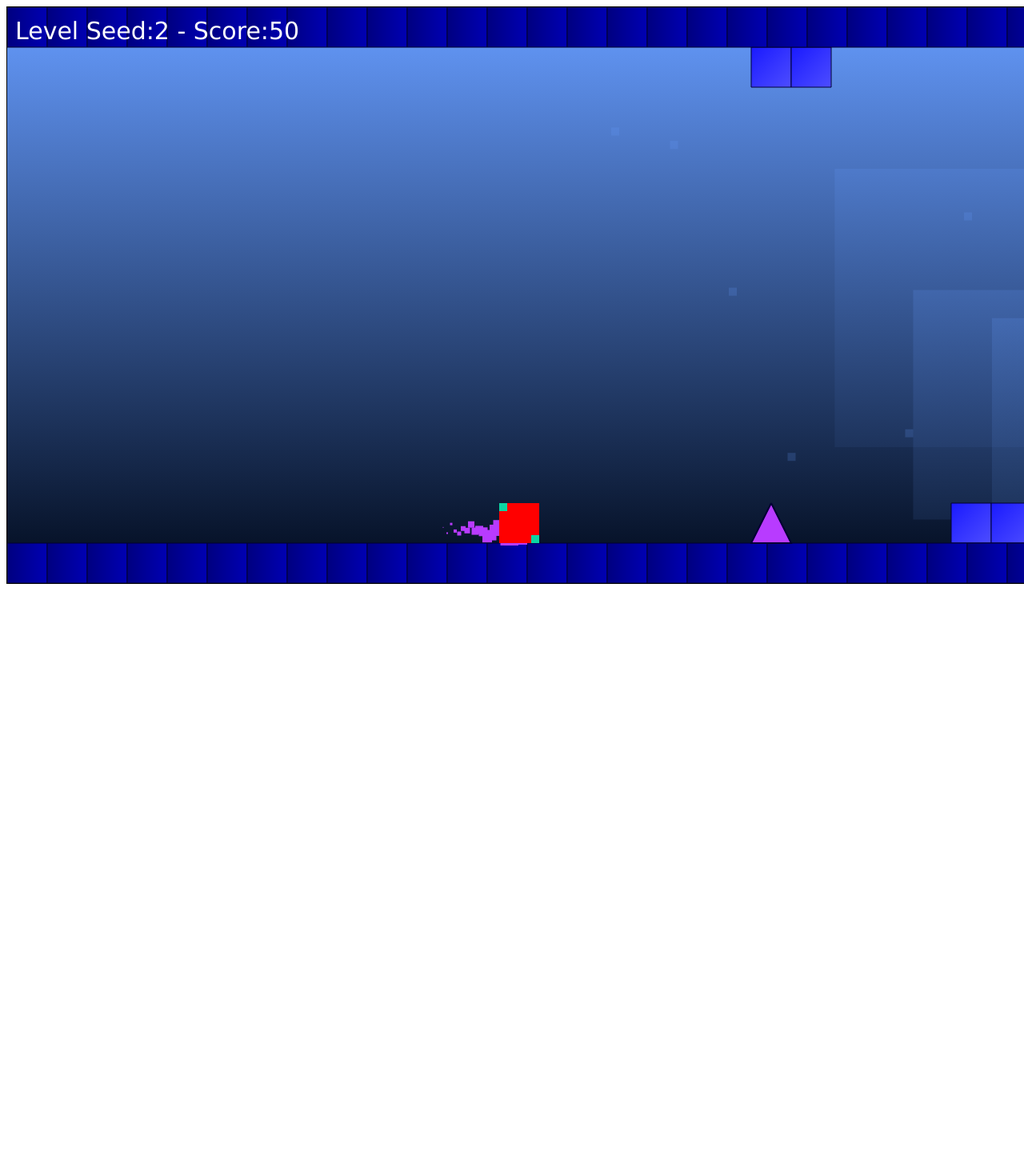
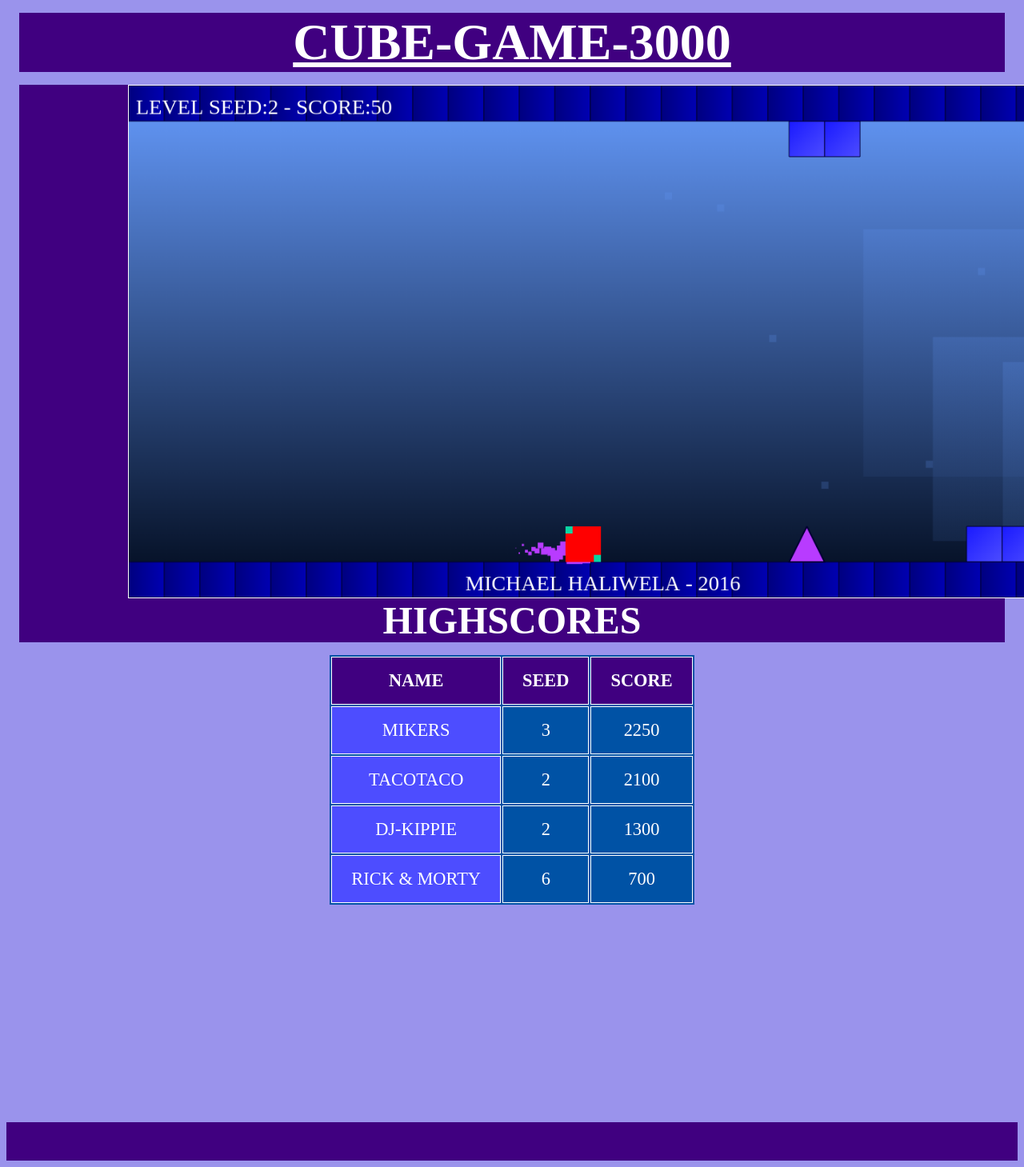
Before and after one commit to mikermike/trainee-project, a website: page CubeGame-MH2.html in a window 1280 px wide. Shown: the whole page at 80% size. Before the commit the page ends 800 px from the top, so only its background shows below. Drawn offline with Linux system fonts and the light colour scheme; animation ran at ten frames a second.

Commit message:
Design Final, Express & Node

```diff
--- a/CubeGame-MH2.html
+++ b/CubeGame-MH2.html
@@ -6,9 +6,102 @@
     <title></title>
     <script src="./angular.min.js"></script>
 
+    <style>
+        body{
+            font-family:'Agency FB';
+            background-color:#9a93ec;
+            color:white;
+            text-transform: uppercase;
+        }
+
+        #container{
+            width:100%;
+            height:100%;
+
+        }
+
+        #myCanvas {
+
+            float: left;
+            margin-left: 12%;
+            border-width: 1px;
+            border-style: solid;
+            border-color: Black;
+            width:71rem;
+            height:40rem;
+        }
+
+        h1{
+
+            color:white;
+            text-align:center;
+            font-weight: bold;
+            text-decoration:underline;
+            font-size:4rem;
+            margin:1rem;
+
+        }
+
+        h2{
+            text-align:center;
+            margin:1rem;
+            font-size:3rem;
+
+        }
+
+        #scores{
+            margin:0 auto;
+            text-align:center;
+            background-color:#0052a5;
+            font-size:1.4em;
+        }
+
+        td,th{
+            padding:1rem;
+            padding-left:1.5rem;
+            padding-right:1.5rem;
+            border:1px solid #ffffff;
+        }
+
+        th, h1, h2, #underline {
+            background-color:#400080;
+        }
+
+        .names{
+            background-color:#4d4dff;
+        }
+
+        #underline{
+            width:100%;
+            margin-top:17rem;
+            height:3rem;
+        }
+    </style>
+
 </head>
-<body ng-controller="cubegame">
-    <canvas id="myCanvas" width="1280" height="720" style="border:1px solid #000000;"></canvas>
-    <script src="./cubegame.js"></script>
+<body ng-controller=" cubegame">
+    <div id="container">
+        <h1>Cube-Game-3000</h1>
+
+        <canvas id="myCanvas" width="1280" height="720" style="border:1px solid #ffffff;"></canvas>
+        <script src="./cubegame.js"></script>
+
+        <!--Dit is een tekst {{testvariable}}-->
+
+        <h2>HIGHSCORES</h2>
+        <table id="scores">
+            <tr>
+                <th>Name</th>
+                <th>Seed</th>
+                <th>Score</th>
+            </tr>
+            <tr ng-repeat="highscore in highscores |  orderBy:'-score'">
+                <td class="names">{{highscore.name}}</td>
+                <td>{{highscore.seed}}</td>
+                <td>{{highscore.score}}</td>
+            </tr>
+        </table>
+        <div id="underline"></div>
+    </div>
 </body>
 </html>
--- a/cubegame.js
+++ b/cubegame.js
@@ -12,7 +12,7 @@ var gamevelocity = 7;
 var globaltimer = 0;
 
 
-var player = { x: c.width / 2, y: 50, width: 50, height: 50, velY: 0, speed: 10, jumping: true, jumpcycle:false, dead:false};
+var player = { x: c.width / 2, y: 50, width: 50, height: 50, velY: 0, speed: 10, jumping: true, jumpcycle: false, dead: false };
 
 
 (function () {
@@ -22,8 +22,14 @@ var player = { x: c.width / 2, y: 50, width: 50, height: 50, velY: 0, speed: 10,
 
 
 app.controller("cubegame", function ($scope) {
+    var cubegame = this;
 
-
+    $scope.highscores = [
+	  { name: 'TacoTaco', seed: 2, score: 2100 },
+	  { name: 'Dj-Kippie', seed: 2, score: 1300 },
+	  { name: 'Mikers', seed: 3, score: 2250 },
+      { name: 'Rick & Morty', seed: 6, score: 700 }
+    ];
 
     document.body.onkeyup = function (e) {
         if (e.keyCode == 32) {
@@ -78,14 +84,13 @@ app.controller("cubegame", function ($scope) {
             ctx.translate(this.x, this.y);
             ctx.globalAlpha = (Math.sin(globaltimer / 50) + 1) / 20 + 0.1;
             ctx.fillStyle = "#FFFFF";
-            // ctx.rotate(globaltimer/100);
+
             ctx.fillRect(0, 0, this.size, this.size);
             ctx.restore();
 
-         //   if (player.dead == false) {
-                this.x -= gamevelocity * 1.5;
-                this.y += Math.sin(globaltimer / this.randomVal);
-           // };
+            this.x -= gamevelocity * 1.5;
+            this.y += Math.sin(globaltimer / this.randomVal);
+
         };
     };
 
@@ -96,8 +101,6 @@ app.controller("cubegame", function ($scope) {
     function backgroundUpdate() {
         ctx.fillStyle = grd3;
         ctx.fillRect(0, 0, c.width, c.height);
-
-        // bgparticles.push(new bgParticle(50, 50, 200));
 
         //------- boxes
         if (globaltimer / (gamevelocity * 2) % 1 === 0) {
@@ -298,7 +301,7 @@ app.controller("cubegame", function ($scope) {
             };
         };
         this.collisionCheck = function () {
-            if (player.x + (player.width / 2) >= this.x + (this.size / 2) && player.x + (player.width / 2) <= this.x + (this.size)) {
+            if (player.x + (player.width / 2) >= this.x + (this.size / 2) && player.x + (player.width / 2) <= this.x + (this.size*1.5)) {
                 if (player.y - (player.width / 2) < this.y + (this.size / 2) && player.y + (player.width / 2) > this.y - (this.size / 2)) {
                     // console.log("HIT");
                     Dead();
@@ -342,16 +345,20 @@ app.controller("cubegame", function ($scope) {
         }
 
     };
+
     var score = 0;
     // SCORES & TEXTS
     function ScoreUpdate() {
         if (globaltimer / 50 % 1 === 0) {
             score = globaltimer;
+
         }
         ctx.save();
-        ctx.font = "30px Verdana";
+        ctx.font = "30px Agency FB";
         ctx.fillStyle = "white";
-        ctx.fillText("Level Seed:" + seed + " - Score:" + score, 10, 40);
+        ctx.fillText("LEVEL SEED:" + seed + " - SCORE:" + score, 10, 40);
+        ctx.font = "30px Agency FB";
+        ctx.fillText("MICHAEL HALIWELA - 2016", c.width/2.7, c.height-10);
         ctx.restore();
     };
 
@@ -487,6 +494,7 @@ app.controller("cubegame", function ($scope) {
         deadParticle.x = player.x;
         deadParticle.y = player.y;
         player.dead = true;
+
     };
 
     //PLAYER
@@ -580,8 +588,12 @@ app.controller("cubegame", function ($scope) {
         if (player.dead == false) {
             globaltimer++;
         };
+        $scope.$apply(function () {
+            $scope.testvariable = globaltimer;
+        })
 
         requestAnimationFrame(Update);
+
     };
 
 
@@ -597,7 +609,6 @@ app.controller("cubegame", function ($scope) {
         ctx.clearRect(0, 0, 1280, 720);
 
         angle += 0.01;
-        // incrementAngle();
         ctx.save();
         ctx.lineWidth = 10;
         ctx.translate(200, 200);
@@ -612,29 +623,6 @@ app.controller("cubegame", function ($scope) {
         requestAnimationFrame(Update2);
     }
 
-
-    var angle2 = 0;
-    function Update3() {
-        if (angle2 < 358) {
-            angle2 = (-Math.cos(rotationSpeed) + 1) * 180;
-            console.log(angle2);
-            rotationSpeed += 0.08;
-        } else {
-
-        };
-        requestAnimationFrame(Update3);
-    };
-
-    function Update4() {
-        if (angle2 < 358) {
-            angle2 = (-Math.cos(rotationSpeed) + 1) * 180;
-            console.log(angle2);
-            rotationSpeed += 0.08;
-        } else {
-
-        };
-        requestAnimationFrame(Update4);
-    };
 
     var seed = 2;
     outputSeed = [];
```
Also changed, not shown: package.json (added, +22 -0 lines), particles.js (deleted, +0 -182 lines).
